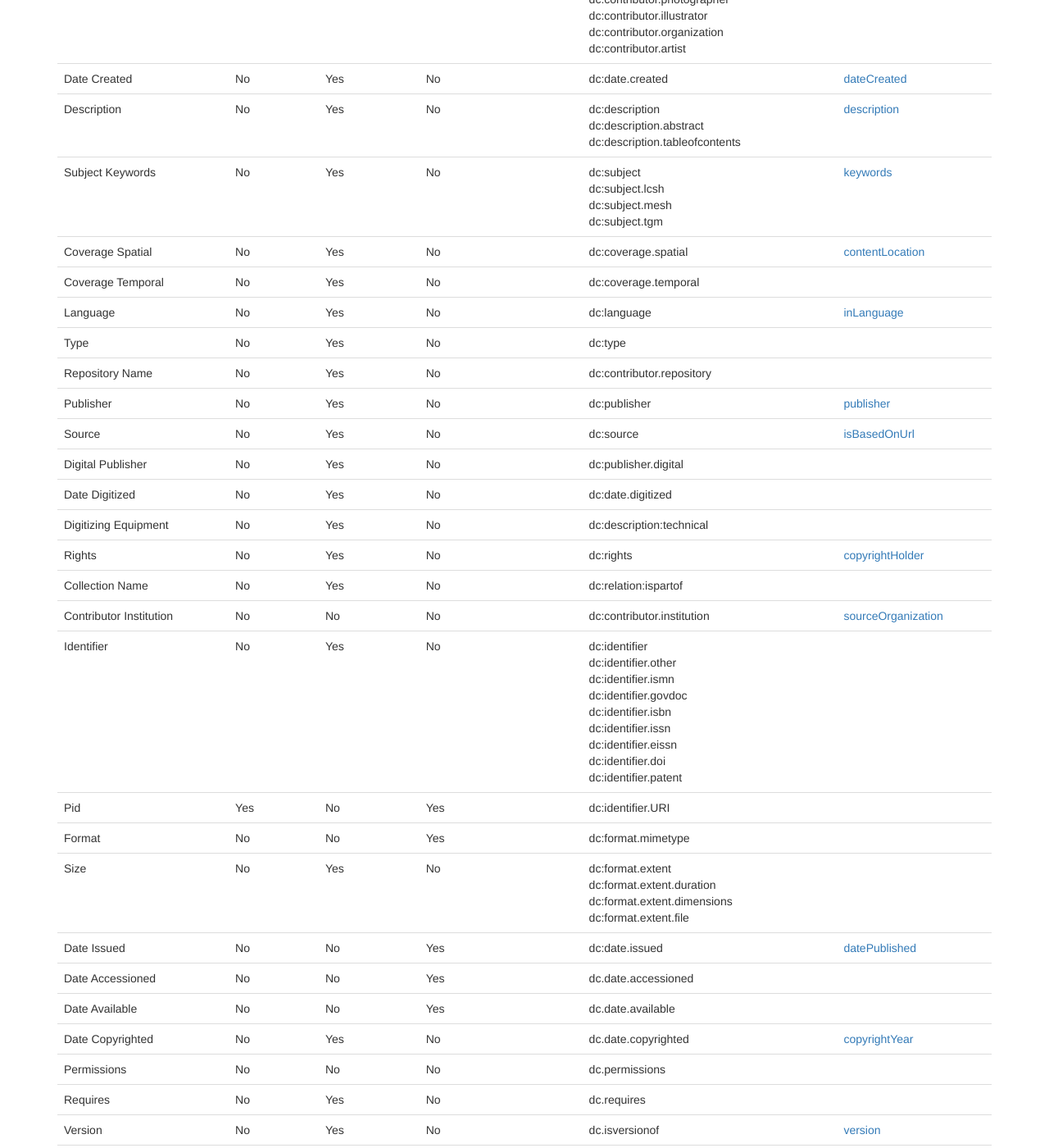
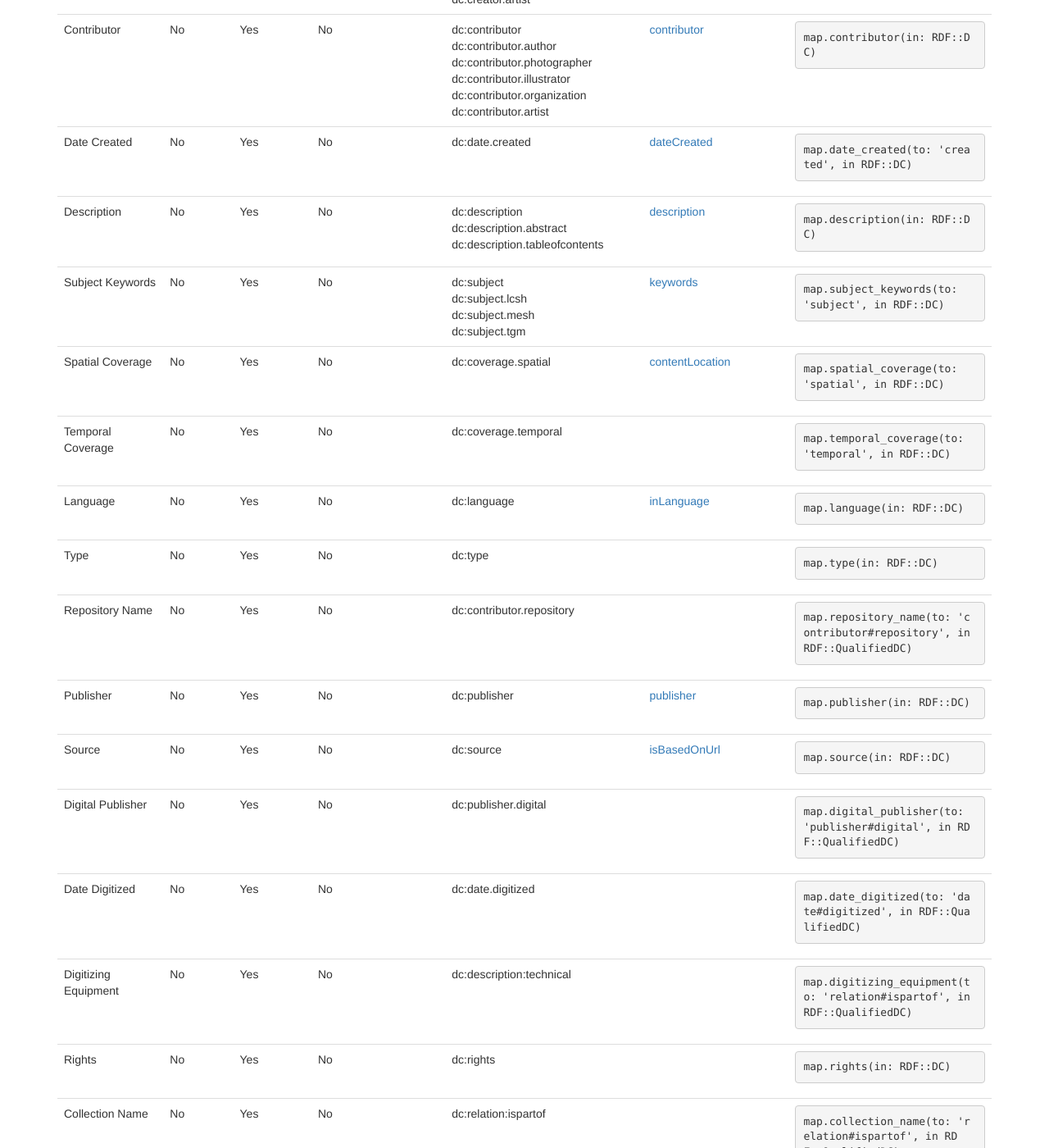
Before and after one commit to ndlib/metadata_application_profile, a Jekyll site: the page built from elements/index.html, in a window 1280 px wide and 1400 px high, scrolled down 457 px. Shown: the whole window at 82% size. Built offline with Jekyll 4.4.1, drawn with Linux system fonts in a browser that asks for light colours; nearby versions of some CDN libraries; library files that are not in the unit come from our copies; Markdown is read by kramdown in place of the engine named in the settings; some of the changed text lies outside the part shown.

Commit message:
Added RDF mapping

```diff
--- a/_data/elements.yml
+++ b/_data/elements.yml
@@ -8,6 +8,9 @@
     - 'dc:title'
   microdata:
     - 'name'
+  rdf_gem:
+    DC:
+      - 'title'
 
 - attribute:  'alternate_title'
   name:       'Alternate Title'
@@ -18,6 +21,9 @@
     - 'dc:title.alternative'
   microdata:
     - 'alternateName'
+  rdf_gem:
+    DC:
+      - 'alternative'
 
 - attribute:  'creator'
   name:       'Creator'
@@ -33,6 +39,9 @@
     - 'dc:creator.artist'
   microdata:
     - 'author'
+  rdf_gem:
+    DC:
+      - 'creator'
 
 - attribute:  'contributor'
   name:       'Contributor'
@@ -48,6 +57,9 @@
     - 'dc:contributor.artist'
   microdata:
     - 'contributor'
+  rdf_gem:
+    DC:
+      - 'contributor'
 
 - attribute:  'date_created'
   name:       'Date Created'
@@ -58,6 +70,9 @@
     - 'dc:date.created'
   microdata:
     - 'dateCreated'
+  rdf_gem:
+    DC:
+      - 'created'
 
 - attribute:  'description'
   name:       'Description'
@@ -70,6 +85,9 @@
     - 'dc:description.tableofcontents'
   microdata:
     - 'description'
+  rdf_gem:
+    DC:
+      - 'description'
 
 - attribute:  'subject_keywords'
   name:       'Subject Keywords'
@@ -83,9 +101,12 @@
     - 'dc:subject.tgm'
   microdata:
     - 'keywords'
+  rdf_gem:
+    DC:
+      - 'subject'
 
-- attribute:  'coverage_spatial'
-  name:       'Coverage Spatial'
+- attribute:  'spatial_coverage'
+  name:       'Spatial Coverage'
   generated:  false
   repeatable: true
   required:   false
@@ -93,14 +114,20 @@
     - 'dc:coverage.spatial'
   microdata:
     - 'contentLocation'
+  rdf_gem:
+    DC:
+      - 'spatial'
 
-- attribute:  'coverage_temporal'
-  name:       'Coverage Temporal'
+- attribute:  'temporal_coverage'
+  name:       'Temporal Coverage'
   generated:  false
   repeatable: true
   required:   false
   terms:
     - 'dc:coverage.temporal'
+  rdf_gem:
+    DC:
+      - 'temporal'
 
 - attribute:  'language'
   name:       'Language'
@@ -111,6 +138,9 @@
     - 'dc:language'
   microdata:
     - 'inLanguage'
+  rdf_gem:
+    DC:
+      - 'language'
 
 - attribute:  'type'
   name:       'Type'
@@ -119,6 +149,9 @@
   required:   false
   terms:
     - 'dc:type'
+  rdf_gem:
+    DC:
+      - 'type'
 
 - attribute:  'repository_name'
   name:       'Repository Name'
@@ -127,6 +160,9 @@
   required:   false
   terms:
     - 'dc:contributor.repository'
+  rdf_gem:
+    QualifiedDC:
+      - 'contributor#repository'
 
 - attribute:  'publisher'
   name:       'Publisher'
@@ -137,6 +173,9 @@
     - 'dc:publisher'
   microdata:
     - 'publisher'
+  rdf_gem:
+    DC:
+      - 'publisher'
 
 - attribute:  'source'
   name:       'Source'
@@ -147,6 +186,9 @@
     - 'dc:source'
   microdata:
     - 'isBasedOnUrl'
+  rdf_gem:
+    DC:
+      - 'source'
 
 - attribute:  'digital_publisher'
   name:       'Digital Publisher'
@@ -155,6 +197,9 @@
   required:   false
   terms:
     - 'dc:publisher.digital'
+  rdf_gem:
+    QualifiedDC:
+      - 'publisher#digital'
 
 - attribute:  'date_digitized'
   name:       'Date Digitized'
@@ -163,6 +208,9 @@
   required:   false
   terms:
     - 'dc:date.digitized'
+  rdf_gem:
+    QualifiedDC:
+      - 'date#digitized'
 
 - attribute:  'digitizing_equipment'
   name:       'Digitizing Equipment'
@@ -171,6 +219,9 @@
   required:   false
   terms:
     - 'dc:description:technical'
+  rdf_gem:
+    QualifiedDC:
+      - 'relation#ispartof'
 
 - attribute:  'rights'
   name:       'Rights'
@@ -179,8 +230,9 @@
   required:   false
   terms:
     - 'dc:rights'
-  microdata:
-    - 'copyrightHolder'
+  rdf_gem:
+    DC:
+      - 'rights'
 
 - attribute:  'collection_name'
   name:       'Collection Name'
@@ -189,6 +241,9 @@
   required:   false
   terms:
     - 'dc:relation:ispartof'
+  rdf_gem:
+    QualifiedDC:
+      - 'relation#ispartof'
 
 - attribute:  'contributor_institution'
   name:       'Contributor Institution'
@@ -199,6 +254,9 @@
     - 'dc:contributor.institution'
   microdata:
     - 'sourceOrganization'
+  rdf_gem:
+    QualifiedDC:
+      - 'identifier#URI'
 
 - attribute:  'identifier'
   name:       'Identifier'
@@ -215,6 +273,9 @@
     - 'dc:identifier.eissn'
     - 'dc:identifier.doi'
     - 'dc:identifier.patent'
+  rdf_gem:
+    DC:
+      - 'identifier'
 
 - attribute:  'id'
   name:       'Pid'
@@ -223,6 +284,9 @@
   required:   true
   terms:
     - 'dc:identifier.URI'
+  rdf_gem:
+    QualifiedDC:
+      - 'identifier#URI'
 
 - attribute:  'format'
   name:       'Format'
@@ -231,6 +295,9 @@
   required:   false
   terms:
     - 'dc:format.mimetype'
+  rdf_gem:
+    QualifiedDC:
+      - 'format#mimetype'
 
 - attribute:  'size'
   name:       'Size'
@@ -242,6 +309,9 @@
     - 'dc:format.extent.duration'
     - 'dc:format.extent.dimensions'
     - 'dc:format.extent.file'
+  rdf_gem:
+    QualifiedDC:
+      - 'format#extent'
 
 - attribute:  'date_issued'
   name:       'Date Issued'
@@ -252,6 +322,9 @@
     - 'dc:date.issued'
   microdata:
     - 'datePublished'
+  rdf_gem:
+    DC:
+      - 'issued'
 
 - attribute:  'date_accessioned'
   name:       'Date Accessioned'
@@ -260,14 +333,20 @@
   required:   false
   terms:
     - 'dc.date.accessioned'
+  rdf_gem:
+    QualifiedDC:
+      - 'date#accessioned'
 
-- attribute:  'date_acailable'
+- attribute:  'date_available'
   name:       'Date Available'
   generated:  true
   repeatable: false
   required:   false
   terms:
     - 'dc.date.available'
+  rdf_gem:
+    DC:
+      - 'available'
 
 - attribute:  'date_copyrighted'
   name:       'Date Copyrighted'
@@ -278,6 +357,9 @@
     - 'dc.date.copyrighted'
   microdata:
     - 'copyrightYear'
+  rdf_gem:
+    DC:
+      - 'dateCopyrighted'
 
 - attribute:  'permissions'
   name:       'Permissions'
@@ -294,6 +376,9 @@
   required:   false
   terms:
     - 'dc.requires'
+  rdf_gem:
+    DC:
+      - 'requires'
 
 - attribute:  'version'
   name:       'Version'
@@ -304,6 +389,9 @@
     - 'dc.isversionof'
   microdata:
     - 'version'
+  rdf_gem:
+    DC:
+      - 'isVersionOf'
 
 - attribute:  'edition'
   name:       'Edition'
@@ -314,6 +402,9 @@
     - 'dc.isversionof.edition'
   microdata:
     - 'bookEdition'
+  rdf_gem:
+    QualifiedDC:
+      - 'isversionof#edition'
 
 - attribute:  'recommended_citation'
   name:       'Recommended Citation'
@@ -322,3 +413,6 @@
   required:   false
   terms:
     - 'dc:bibliographiccitation'
+  rdf_gem:
+    DC:
+      - 'bibliographicCitation'
--- a/elements/index.html
+++ b/elements/index.html
@@ -11,8 +11,9 @@ title: Metadata Elements
       <th>Required?</th>
       <th>Repeatible?</th>
       <th>Autogenerated?</th>
-      <th>DC Terms</th>
+      <th><a href="http://purl.org/dc/terms/">DC Terms</a></th>
       <th><a href="http://schema.org">Schema.org</a></th>
+      <th><a href="https://github.com/ruby-rdf/rdf">RDF Gem</a></th>
     </tr>
   </thead>
   <tbody>
@@ -46,6 +47,21 @@ title: Metadata Elements
       </ul>
     {% endif %}
     </td>
+    <td>
+    {% if element.rdf_gem %}
+      <ul class="rdfmaps listing">
+        {% for namespace in element.rdf_gem %}
+          {% for term in namespace[1]%}
+            {% if element.attribute == term %}
+              <li><pre><code>map.{{term}}(in: RDF::{{namespace[0]}})</code></pre></li>
+            {% else %}
+              <li><pre><code>map.{{element.attribute}}(to: '{{term}}', in RDF::{{namespace[0]}})</code></pre></li>
+            {% endif %}
+          {% endfor %}
+        {% endfor %}
+      </ul>
+    {% endif %}
+    </td>
   </tr>
   {% endfor %}
   </tbody
```
Also changed, not shown: README.md.
